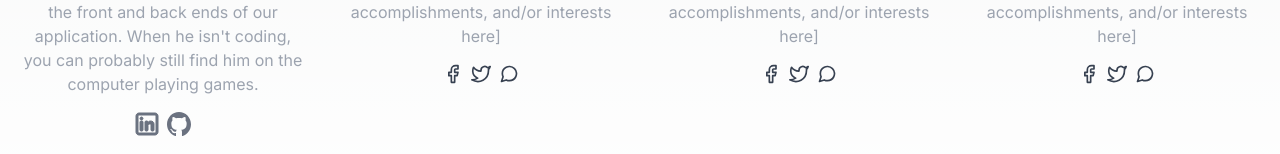
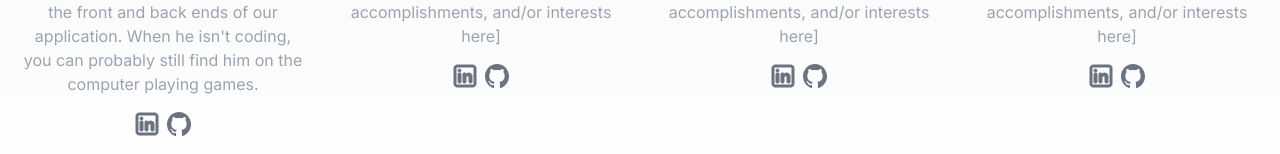
Before and after one commit to Team-Gubernetes-Gamma/Kube-Est8-Splash-Page, a Next.js app: page / in a window 1280 px wide. Shown: the part 2014-2168 px from the top of the page. Built offline with nearby package versions, Linux system fonts and the light colour scheme.

Commit message:
Update team links

```diff
--- a/app/page.js
+++ b/app/page.js
@@ -155,20 +155,11 @@ export default function Home() {
             <h3 class="text-gray-500 mb-3">[Erika title here]</h3>
             <p class="mb-4">[outline Erika's role, experience, accomplishments, and/or interests here]</p>
             <span class="inline-flex">
-              <a class="text-gray-700">
-                <svg fill="none" stroke="currentColor" stroke-linecap="round" stroke-linejoin="round" stroke-width="2" class="w-5 h-5" viewBox="0 0 24 24">
-                  <path d="M18 2h-3a5 5 0 00-5 5v3H7v4h3v8h4v-8h3l1-4h-4V7a1 1 0 011-1h3z"></path>
-                </svg>
+              <a href='https://www.linkedin.com/in/erika-wester/' class="text-gray-700">
+                <Image src='/linkedin.svg' width={24} height={24}/>
               </a>
-              <a class="ml-2 text-gray-700">
-                <svg fill="none" stroke="currentColor" stroke-linecap="round" stroke-linejoin="round" stroke-width="2" class="w-5 h-5" viewBox="0 0 24 24">
-                  <path d="M23 3a10.9 10.9 0 01-3.14 1.53 4.48 4.48 0 00-7.86 3v1A10.66 10.66 0 013 4s-4 9 5 13a11.64 11.64 0 01-7 2c9 5 20 0 20-11.5a4.5 4.5 0 00-.08-.83A7.72 7.72 0 0023 3z"></path>
-                </svg>
-              </a>
-              <a class="ml-2 text-gray-700">
-                <svg fill="none" stroke="currentColor" stroke-linecap="round" stroke-linejoin="round" stroke-width="2" class="w-5 h-5" viewBox="0 0 24 24">
-                  <path d="M21 11.5a8.38 8.38 0 01-.9 3.8 8.5 8.5 0 01-7.6 4.7 8.38 8.38 0 01-3.8-.9L3 21l1.9-5.7a8.38 8.38 0 01-.9-3.8 8.5 8.5 0 014.7-7.6 8.38 8.38 0 013.8-.9h.5a8.48 8.48 0 018 8v.5z"></path>
-                </svg>
+              <a href='https://github.com/erikawester' class="ml-2 text-gray-700">
+                <Image src='/github.svg' width={24} height={24}/>
               </a>
             </span>
           </div>
@@ -182,20 +173,11 @@ export default function Home() {
             <h3 class="text-gray-500 mb-3">[Brandon title here]</h3>
             <p class="mb-4">[outline Brandon's role, experience, accomplishments, and/or interests here]</p>
             <span class="inline-flex">
-              <a class="text-gray-700">
-                <svg fill="none" stroke="currentColor" stroke-linecap="round" stroke-linejoin="round" stroke-width="2" class="w-5 h-5" viewBox="0 0 24 24">
-                  <path d="M18 2h-3a5 5 0 00-5 5v3H7v4h3v8h4v-8h3l1-4h-4V7a1 1 0 011-1h3z"></path>
-                </svg>
+              <a href='https://www.linkedin.com/in/brandon-hernandez-valencia/' class="text-gray-700">
+                <Image src='/linkedin.svg' width={24} height={24}/>
               </a>
-              <a class="ml-2 text-gray-700">
-                <svg fill="none" stroke="currentColor" stroke-linecap="round" stroke-linejoin="round" stroke-width="2" class="w-5 h-5" viewBox="0 0 24 24">
-                  <path d="M23 3a10.9 10.9 0 01-3.14 1.53 4.48 4.48 0 00-7.86 3v1A10.66 10.66 0 013 4s-4 9 5 13a11.64 11.64 0 01-7 2c9 5 20 0 20-11.5a4.5 4.5 0 00-.08-.83A7.72 7.72 0 0023 3z"></path>
-                </svg>
-              </a>
-              <a class="ml-2 text-gray-700">
-                <svg fill="none" stroke="currentColor" stroke-linecap="round" stroke-linejoin="round" stroke-width="2" class="w-5 h-5" viewBox="0 0 24 24">
-                  <path d="M21 11.5a8.38 8.38 0 01-.9 3.8 8.5 8.5 0 01-7.6 4.7 8.38 8.38 0 01-3.8-.9L3 21l1.9-5.7a8.38 8.38 0 01-.9-3.8 8.5 8.5 0 014.7-7.6 8.38 8.38 0 013.8-.9h.5a8.48 8.48 0 018 8v.5z"></path>
-                </svg>
+              <a href='https://github.com/brandonhv' class="ml-2 text-gray-700">
+                <Image src='/github.svg' width={24} height={24}/>
               </a>
             </span>
           </div>
@@ -209,20 +191,11 @@ export default function Home() {
             <h3 class="text-gray-500 mb-3">[Ines title here]</h3>
             <p class="mb-4">[outline Ines's role, experience, accomplishments, and/or interests here]</p>
             <span class="inline-flex">
-              <a class="text-gray-700">
-                <svg fill="none" stroke="currentColor" stroke-linecap="round" stroke-linejoin="round" stroke-width="2" class="w-5 h-5" viewBox="0 0 24 24">
-                  <path d="M18 2h-3a5 5 0 00-5 5v3H7v4h3v8h4v-8h3l1-4h-4V7a1 1 0 011-1h3z"></path>
-                </svg>
+              <a href='https://www.linkedin.com/in/ines-chavez-vigueras-21a971242/' class="text-gray-700">
+                <Image src='/linkedin.svg' width={24} height={24}/>
               </a>
-              <a class="ml-2 text-gray-700">
-                <svg fill="none" stroke="currentColor" stroke-linecap="round" stroke-linejoin="round" stroke-width="2" class="w-5 h-5" viewBox="0 0 24 24">
-                  <path d="M23 3a10.9 10.9 0 01-3.14 1.53 4.48 4.48 0 00-7.86 3v1A10.66 10.66 0 013 4s-4 9 5 13a11.64 11.64 0 01-7 2c9 5 20 0 20-11.5a4.5 4.5 0 00-.08-.83A7.72 7.72 0 0023 3z"></path>
-                </svg>
-              </a>
-              <a class="ml-2 text-gray-700">
-                <svg fill="none" stroke="currentColor" stroke-linecap="round" stroke-linejoin="round" stroke-width="2" class="w-5 h-5" viewBox="0 0 24 24">
-                  <path d="M21 11.5a8.38 8.38 0 01-.9 3.8 8.5 8.5 0 01-7.6 4.7 8.38 8.38 0 01-3.8-.9L3 21l1.9-5.7a8.38 8.38 0 01-.9-3.8 8.5 8.5 0 014.7-7.6 8.38 8.38 0 013.8-.9h.5a8.48 8.48 0 018 8v.5z"></path>
-                </svg>
+              <a href='https://github.com/Ineschvz' class="ml-2 text-gray-700">
+                <Image src='/github.svg' width={24} height={24}/>
               </a>
             </span>
           </div>
```
